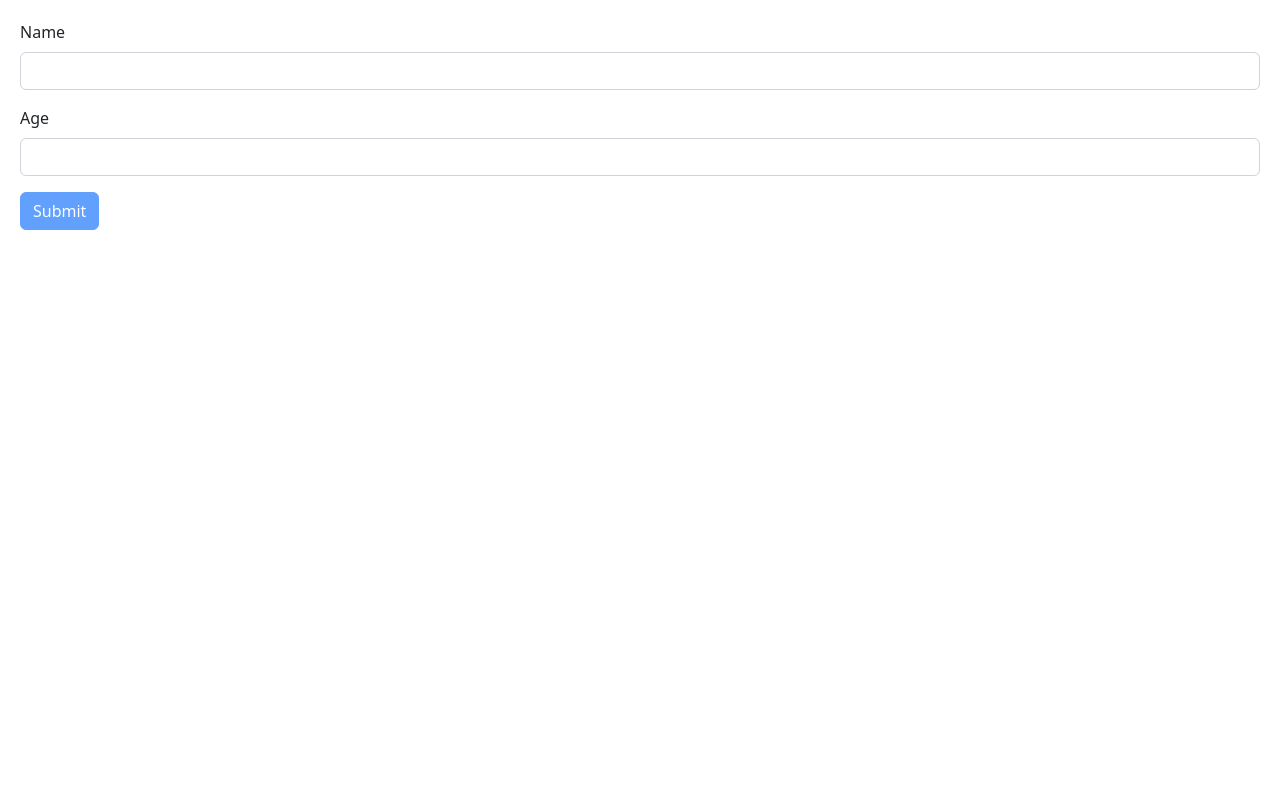
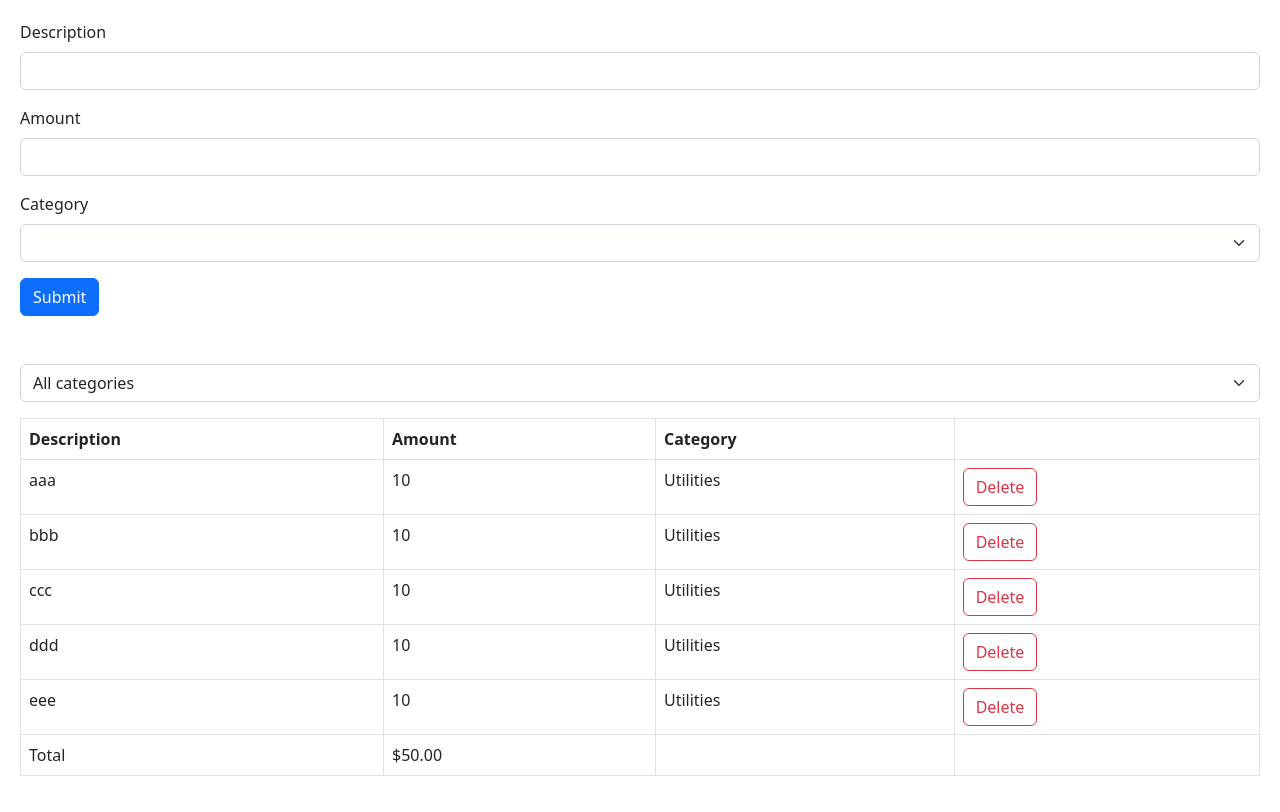
Before and after one commit to einarbarkved/react-app, a React (Vite) app: page / in a window 1280 px wide. Built offline with nearby package versions, Linux system fonts and the light colour scheme.

Commit message:
Day 2.0 52% - Expense Project

```diff
--- a/src/App.tsx
+++ b/src/App.tsx
@@ -1,11 +1,41 @@
 import { useState } from "react";
-import ExpandableText from "./components/ExpandableText";
-import Form from "./components/Form";
+import ExpenseList from "./expense-tracker/components/ExpenseList";
+import ExpenseFilter from "./expense-tracker/components/ExpenseFilter";
+import ExpenseForm from "./expense-tracker/components/ExpenseForm";
+import categories from "./expense-tracker/categories";
 
 function App() {
+  const [selectedCategory, setSelectedCategory] = useState("");
+  const [expenses, setExpenses] = useState([
+    { id: 1, description: "aaa", amount: 10, category: "Utilities" },
+    { id: 2, description: "bbb", amount: 10, category: "Utilities" },
+    { id: 3, description: "ccc", amount: 10, category: "Utilities" },
+    { id: 4, description: "ddd", amount: 10, category: "Utilities" },
+    { id: 5, description: "eee", amount: 10, category: "Utilities" },
+  ]);
+
+  const visibleExpenses = selectedCategory
+    ? expenses.filter((e) => e.category === selectedCategory)
+    : expenses;
+
   return (
     <div>
-      <Form />
+      <div className="mb-5">
+        <ExpenseForm
+          onSubmit={(expense) =>
+            setExpenses([...expenses, { ...expense, id: expenses.length + 1 }])
+          }
+        />
+      </div>
+      <div className="mb-3">
+        <ExpenseFilter
+          onSelectCategory={(category) => setSelectedCategory(category)}
+        />
+      </div>
+      <ExpenseList
+        expenses={visibleExpenses}
+        onDelete={(id) => setExpenses(expenses.filter((e) => e.id !== id))}
+      />
     </div>
   );
 }
--- /dev/null
+++ b/src/expense-tracker/categories.ts
@@ -0,0 +1,3 @@
+const categories = ["Groceries", "Utilities", "Entertainment"] as const;
+
+export default categories;
--- /dev/null
+++ b/src/expense-tracker/components/ExpenseFilter.tsx
@@ -0,0 +1,24 @@
+import React from "react";
+import categories from "../categories";
+
+interface Props {
+  onSelectCategory: (category: string) => void;
+}
+
+const ExpenseFilter = ({ onSelectCategory }: Props) => {
+  return (
+    <select
+      className="form-select"
+      onChange={(event) => onSelectCategory(event.target.value)}
+    >
+      <option value="">All categories</option>
+      {categories.map((category) => (
+        <option key={category} value={category}>
+          {category}
+        </option>
+      ))}
+    </select>
+  );
+};
+
+export default ExpenseFilter;
--- /dev/null
+++ b/src/expense-tracker/components/ExpenseForm.tsx
@@ -0,0 +1,90 @@
+import { z } from "zod";
+import { useForm } from "react-hook-form";
+import { zodResolver } from "@hookform/resolvers/zod";
+import categories from "../categories";
+
+const schema = z.object({
+  description: z
+    .string()
+    .min(3, { message: "Description should be at least 3 characters" })
+    .max(50),
+  amount: z
+    .number({ invalid_type_error: "Amount is required." })
+    .min(0.01)
+    .max(100_000),
+  category: z.enum(categories, {
+    errorMap: () => ({ message: "Category is required." }),
+  }),
+});
+
+type ExpenseFormData = z.infer<typeof schema>;
+
+interface Props {
+  onSubmit: (data: ExpenseFormData) => void;
+}
+
+const ExpenseForm = ({ onSubmit }: Props) => {
+  const {
+    register,
+    handleSubmit,
+    reset,
+    formState: { errors },
+  } = useForm<ExpenseFormData>({ resolver: zodResolver(schema) });
+
+  return (
+    <form
+      onSubmit={handleSubmit((data) => {
+        onSubmit(data);
+        reset();
+      })}
+    >
+      <div className="mb-3">
+        <label htmlFor="description" className="form-label">
+          Description
+        </label>
+        <input
+          {...register("description")}
+          id="description"
+          type="text"
+          className="form-control"
+        />
+        {errors.description && (
+          <p className="text-danger">{errors.description.message}</p>
+        )}
+      </div>
+      <div className="mb-3">
+        <label htmlFor="amount" className="form-label">
+          Amount
+        </label>
+        <input
+          {...register("amount", { valueAsNumber: true })}
+          id="amount"
+          type="number"
+          className="form-control"
+        />
+        {errors.amount && (
+          <p className="text-danger">{errors.amount.message}</p>
+        )}
+      </div>
+      <div className="mb-3">
+        <label htmlFor="category" className="form-label">
+          Category
+        </label>
+        <select {...register("category")} id="category" className="form-select">
+          <option value=""></option>
+          {categories.map((category) => (
+            <option key={category} value={category}>
+              {category}
+            </option>
+          ))}
+        </select>
+        {errors.category && (
+          <p className="text-danger">{errors.category.message}</p>
+        )}
+      </div>
+      <button className="btn btn-primary">Submit</button>
+    </form>
+  );
+};
+
+export default ExpenseForm;
--- /dev/null
+++ b/src/expense-tracker/components/ExpenseList.tsx
@@ -0,0 +1,61 @@
+import React from "react";
+
+interface Expense {
+  id: number;
+  description: string;
+  amount: number;
+  category: string;
+}
+
+interface Props {
+  expenses: Expense[];
+  onDelete: (id: number) => void;
+}
+
+const ExpenseList = ({ expenses, onDelete }: Props) => {
+  if (expenses.length === 0) return null;
+  return (
+    <table className="table table-bordered">
+      <thead>
+        <tr>
+          <th>Description</th>
+          <th>Amount</th>
+          <th>Category</th>
+          <th></th>
+        </tr>
+      </thead>
+      <tbody>
+        {expenses.map((expense) => (
+          <tr key={expense.id}>
+            <td>{expense.description}</td>
+            <td>{expense.amount}</td>
+            <td>{expense.category}</td>
+            <td>
+              <button
+                className="btn btn-outline-danger"
+                onClick={() => onDelete(expense.id)}
+              >
+                Delete
+              </button>
+            </td>
+          </tr>
+        ))}
+      </tbody>
+      <tfoot>
+        <tr>
+          <td>Total</td>
+          <td>
+            $
+            {expenses
+              .reduce((acc, expense) => expense.amount + acc, 0)
+              .toFixed(2)}
+          </td>
+          <td></td>
+          <td></td>
+        </tr>
+      </tfoot>
+    </table>
+  );
+};
+
+export default ExpenseList;
```
Also changed, not shown: 1 other file (tests, documents, lock files or other folders).
